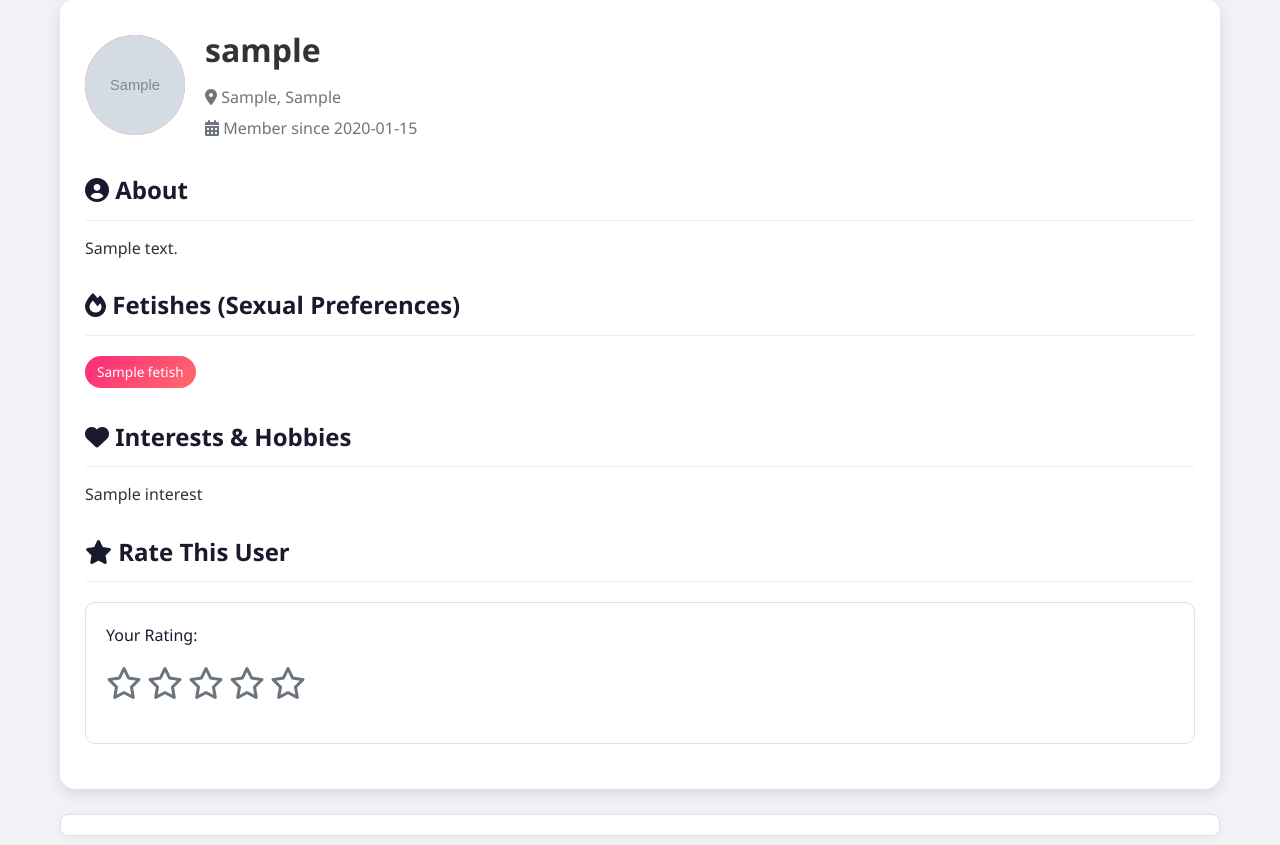
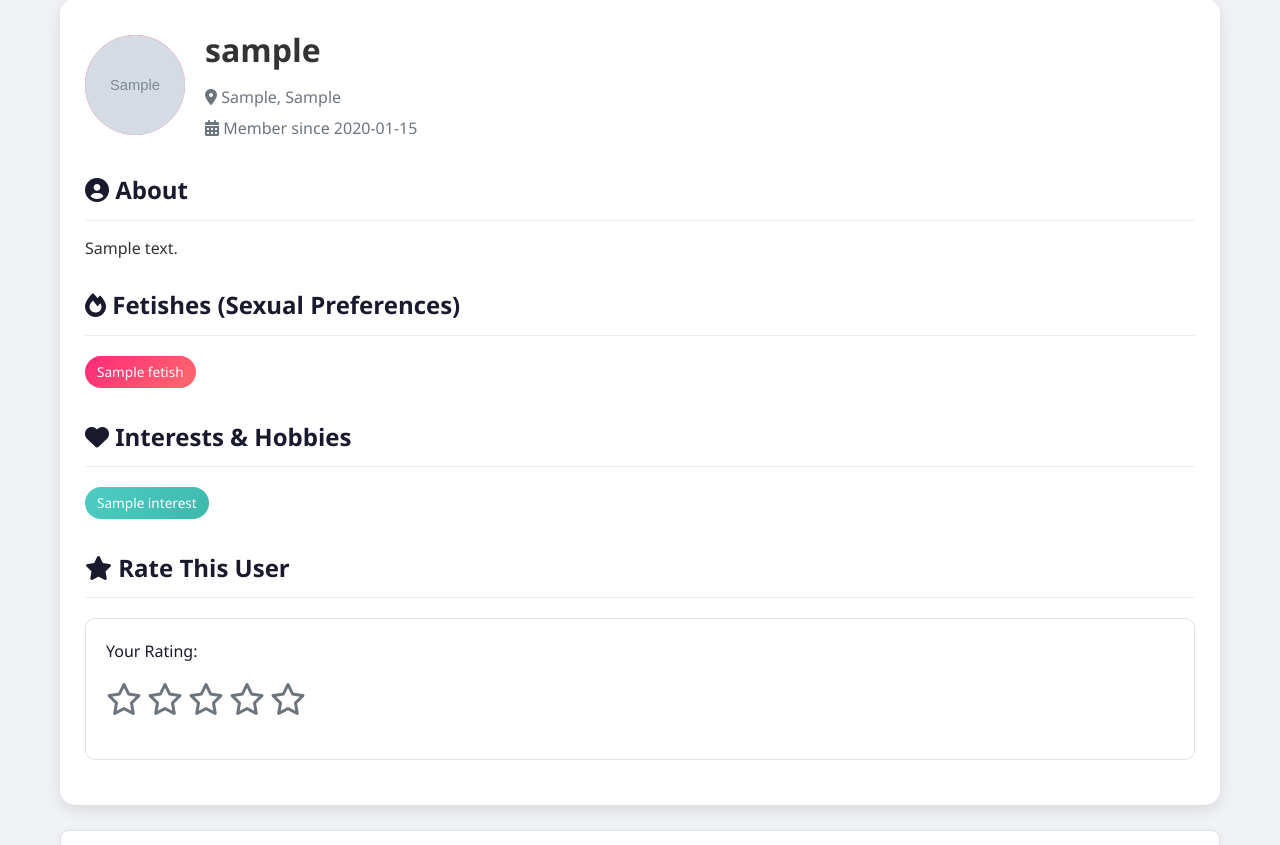
Before and after one commit to Zdristi/fetfinder, a Flask app: page /profile in a window 1280 px wide. Shown: the part 97-942 px from the top of the page. Run offline with Flask 3, Linux system fonts and the light colour scheme; a user stored in the database is signed in; tables that the repository leaves empty hold one stand-in row (values such as "Sample post"); grey boxes marked "Sample" are stand-in pictures.

Commit message:
Исправлены синтаксические ошибки в шаблоне profile.html

```diff
--- a/templates/profile.html
+++ b/templates/profile.html
@@ -67,7 +67,7 @@
     {% if user_data.interests %}
         <div>
             {% for interest in user_data.interests %}
-                <span class=\"badge badge-interest\">{{ interest }}</span>
+                <span class="badge badge-interest">{{ interest }}</span>
             {% endfor %}
         </div>
     {% else %}
@@ -98,7 +98,6 @@
         </div>
     {% endif %}
 
-{% endblock %}
 
 <script>
     // Star rating functionality
@@ -207,7 +206,11 @@
             ratingForm.parentNode.insertBefore(messageDiv, ratingForm);
 
             // Remove message after 3 seconds
+            setTimeout(() => {
+                messageDiv.remove();
             }, 3000);
         }
     });
 </script>
+
+{% endblock %}
```
